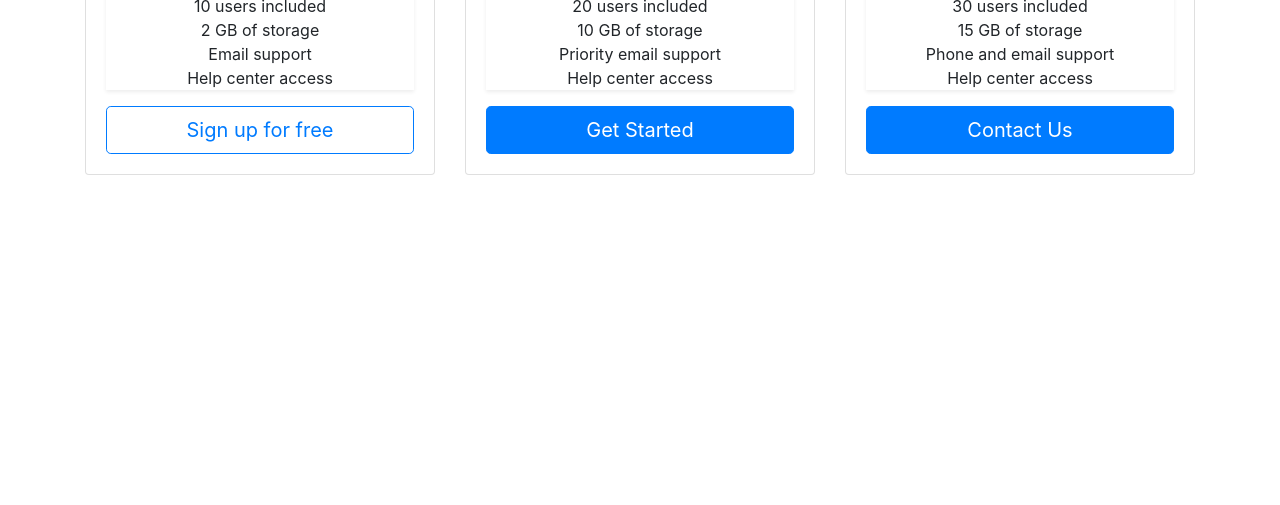
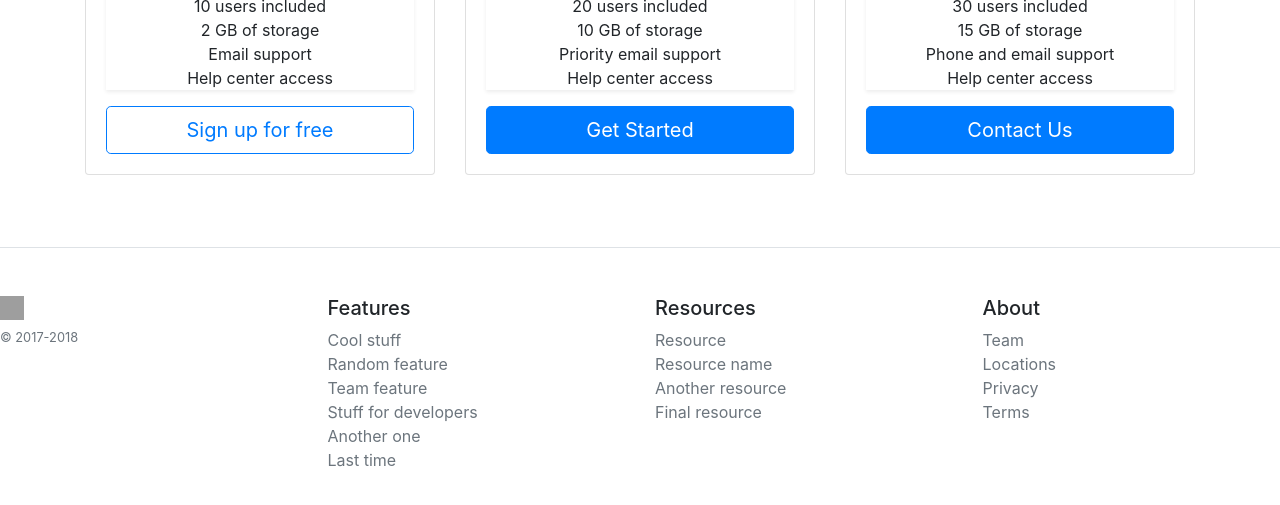
Before and after one commit to singaltanmay/Company_Pricing_Page, a plain HTML site: page portfolio/bootstrap_samples/pricing/index.html in a window 1280 px wide. Shown: the part 455-960 px from the top of the page. Before the commit the page ends 800 px from the top, so only its background shows below. Drawn offline with nearby package versions, Linux system fonts and the light colour scheme; grey boxes are pictures that could not be loaded.

Commit message:
Build footer

```diff
--- a/portfolio/bootstrap_samples/pricing/index.html
+++ b/portfolio/bootstrap_samples/pricing/index.html
@@ -86,6 +86,43 @@
         </div>
     </div>
 
+    <footer class="pt-4 my-md-5 pt-md-5 border-top">
+        <div class="row">
+            <div class="col-12 col-md">
+                <img class="mb-2" src="https://maxcdn.icons8.com/Share/icon/Finance/usd1600.png" alt="" width="24" height="24">
+                <small class="d-block mb-3 text-muted">© 2017-2018</small>
+            </div>
+            <div class="col-6 col-md">
+                <h5>Features</h5>
+                <ul class="list-unstyled text-small">
+                    <li><a class="text-muted" href="#">Cool stuff</a></li>
+                    <li><a class="text-muted" href="#">Random feature</a></li>
+                    <li><a class="text-muted" href="#">Team feature</a></li>
+                    <li><a class="text-muted" href="#">Stuff for developers</a></li>
+                    <li><a class="text-muted" href="#">Another one</a></li>
+                    <li><a class="text-muted" href="#">Last time</a></li>
+                </ul>
+            </div>
+            <div class="col-6 col-md">
+                <h5>Resources</h5>
+                <ul class="list-unstyled text-small">
+                    <li><a class="text-muted" href="#">Resource</a></li>
+                    <li><a class="text-muted" href="#">Resource name</a></li>
+                    <li><a class="text-muted" href="#">Another resource</a></li>
+                    <li><a class="text-muted" href="#">Final resource</a></li>
+                </ul>
+            </div>
+            <div class="col-6 col-md">
+                <h5>About</h5>
+                <ul class="list-unstyled text-small">
+                    <li><a class="text-muted" href="#">Team</a></li>
+                    <li><a class="text-muted" href="#">Locations</a></li>
+                    <li><a class="text-muted" href="#">Privacy</a></li>
+                    <li><a class="text-muted" href="#">Terms</a></li>
+                </ul>
+            </div>
+        </div>
+    </footer>
 
     <!-- Bootstrap core JavaScript
         ================================================== -->
```
